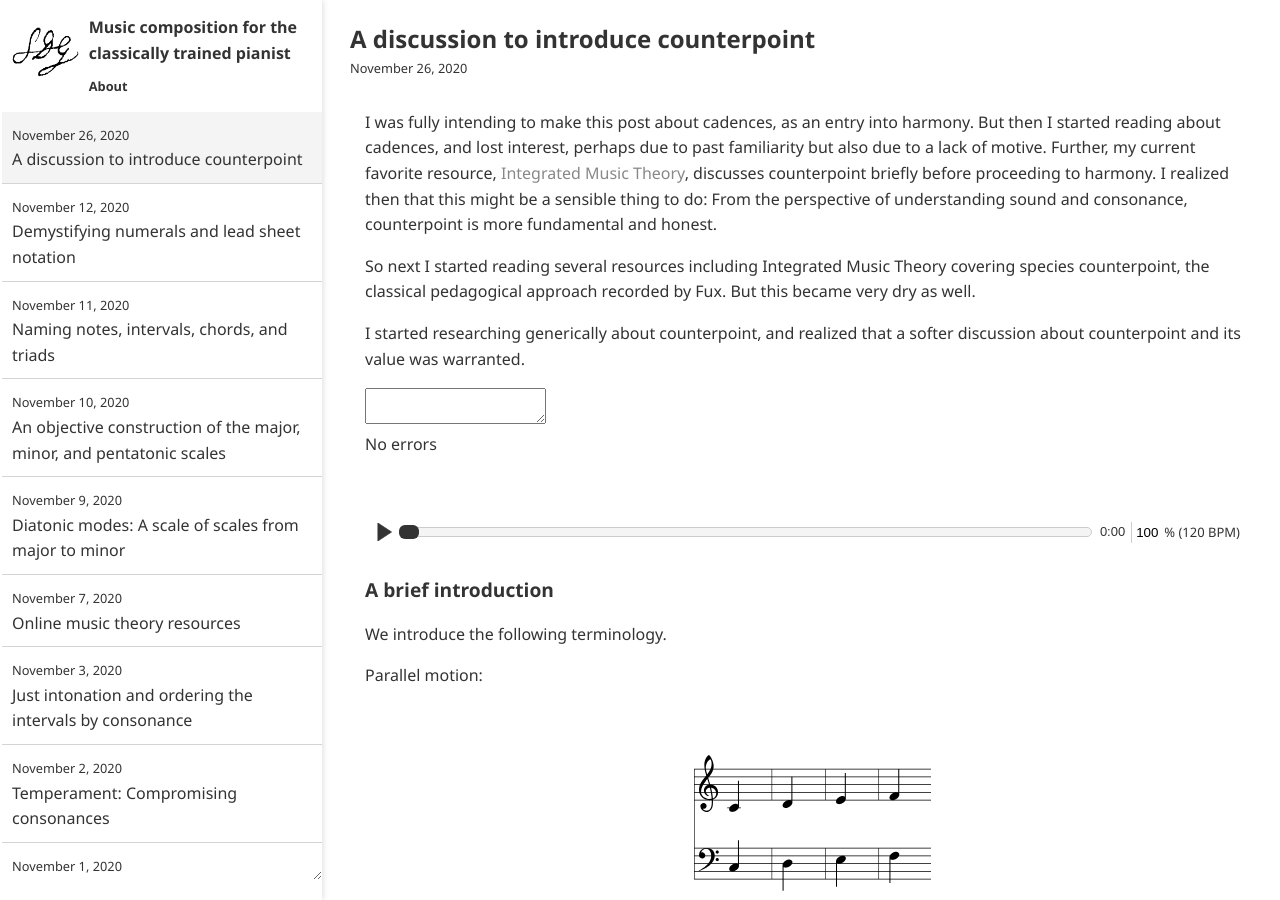
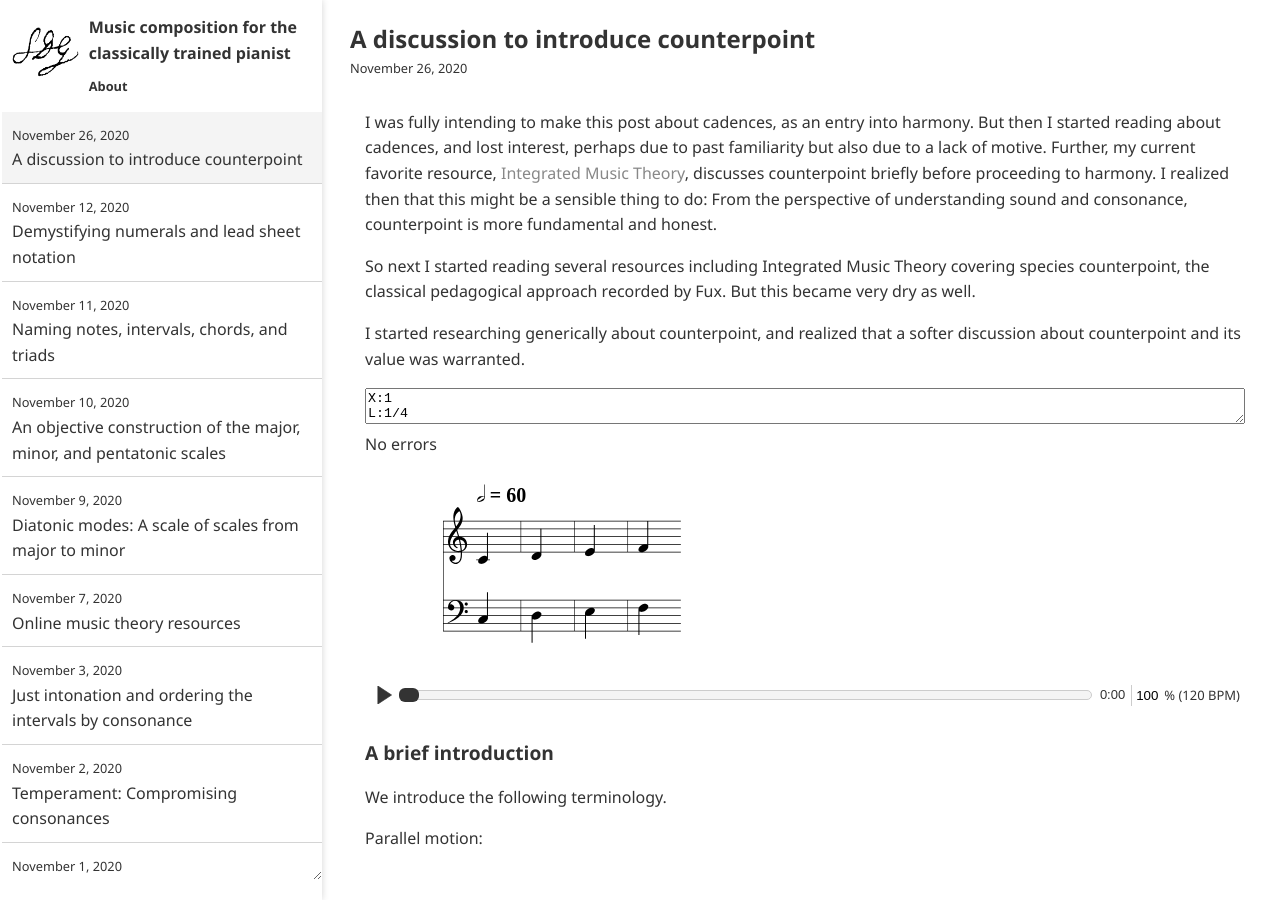
Before and after one commit to ansyblenetwork/sdg, a Jekyll site: the page built from _posts/2020-11-26-a-discussion-to.md, in a window 1280 px wide and 900 px high. Built offline with Jekyll 4.4.1, drawn with Linux system fonts in a browser that asks for light colours.

Commit message:
Update 2020-11-26-a-discussion-to.md

```diff
--- a/_posts/2020-11-26-a-discussion-to.md
+++ b/_posts/2020-11-26-a-discussion-to.md
@@ -8,7 +8,16 @@ So next I started reading several resources including Integrated Music Theory co
 
 I started researching generically about counterpoint, and realized that a softer discussion about counterpoint and its value was warranted.
 
-<textarea id="abc"></textarea>
+<textarea id="abc" style="width:100%">
+X:1
+L:1/4
+K:C
+Q:1/2=60
+V:1
+C|D|E|F
+V:2 clef=bass
+C,|D,|E,|F,
+</textarea>
 <div id="warnings"></div>
 <div id="paper"></div>
 
```
